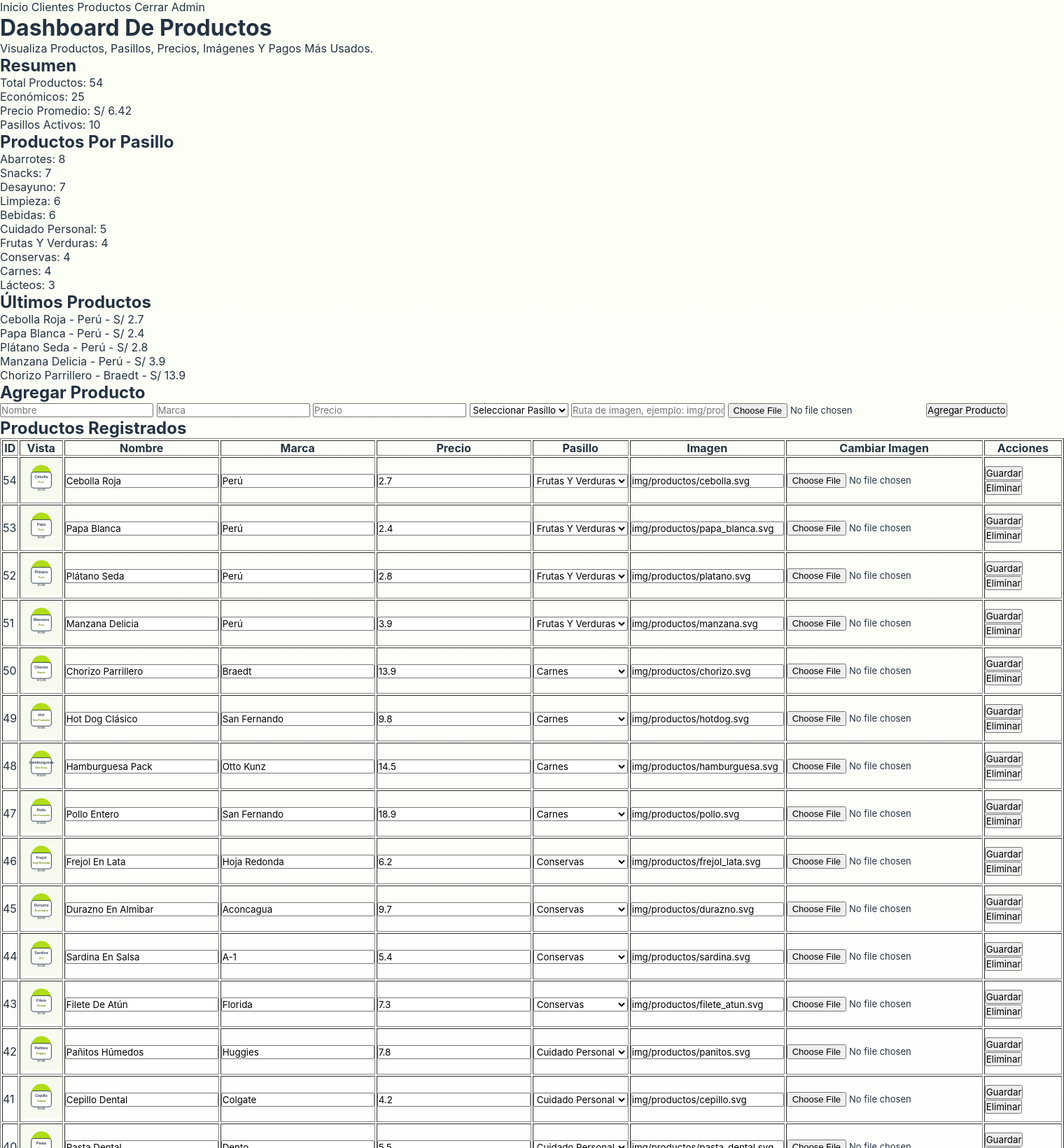
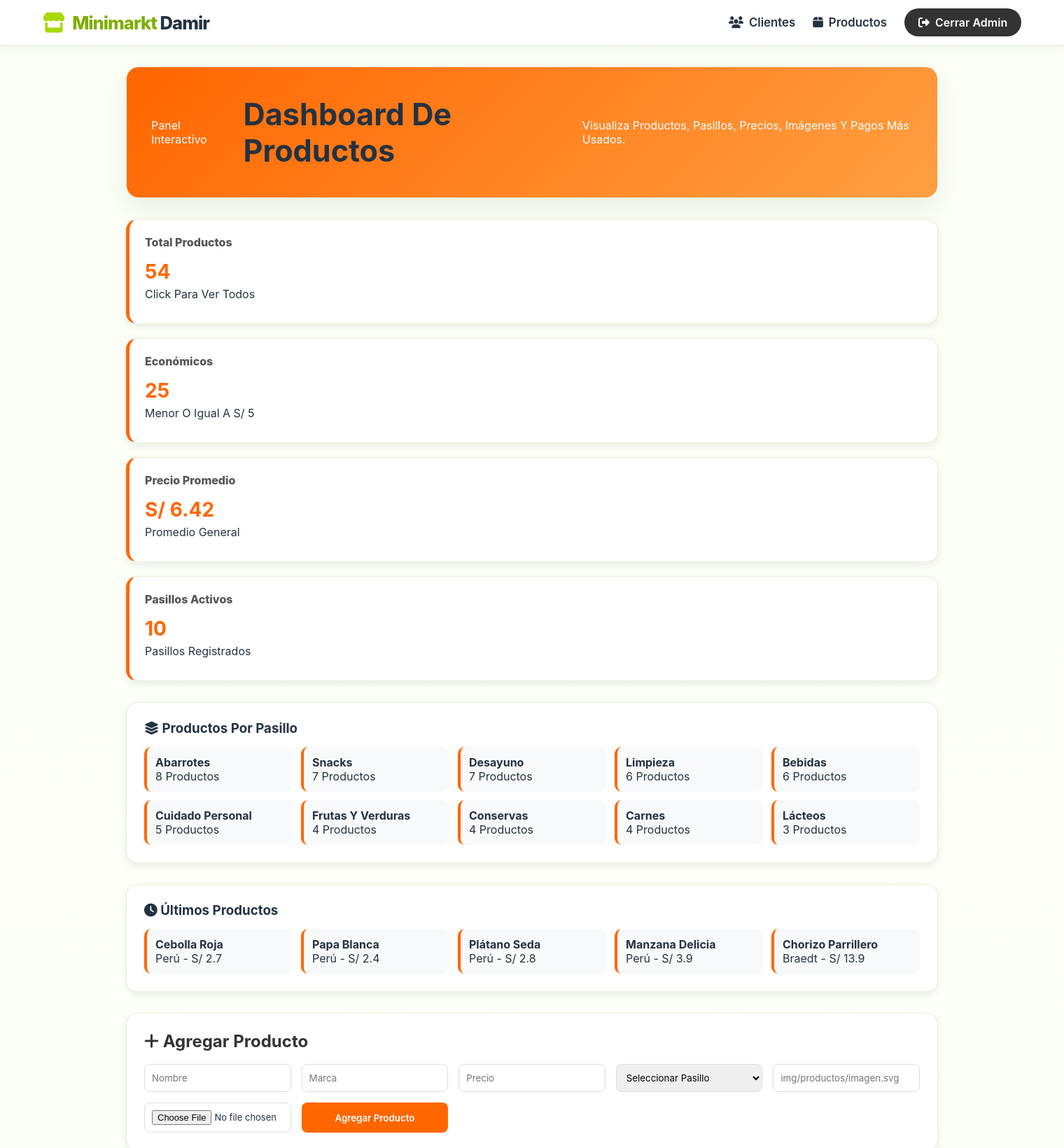
Before and after one commit to damirenerom31-dev/minimarkt_damir_finalversion, a Flask app: page /admin/productos in a window 1520 px wide. Shown: the top 1640 px of the page at 70% size. Run offline with Flask 3, Linux system fonts and the light colour scheme; the visitor is signed in with stand-in values (Sample User, id 1); data comes from the database, SQL or seed files in the repository.

Commit message:
Actualizar admin_productos.html

```diff
--- a/templates/admin_productos.html
+++ b/templates/admin_productos.html
@@ -2,53 +2,242 @@
 <html lang="es">
 <head>
     <meta charset="UTF-8">
-    <title>Admin Productos - Minimarkt Damir</title>
+    <title>Minimarkt Damir</title>
     <link rel="stylesheet" href="{{ url_for('static', filename='style.css') }}">
+    <link rel="stylesheet" href="https://cdnjs.cloudflare.com/ajax/libs/font-awesome/6.5.0/css/all.min.css">
+
+    <style>
+        .hero-admin-dashboard {
+            background: linear-gradient(135deg, #ff6600, #ff9f43);
+            color: white;
+            padding: 35px;
+            border-radius: 18px;
+            margin-bottom: 30px;
+        }
+
+        .dashboard-falabella-grid {
+            display: grid;
+            grid-template-columns: repeat(auto-fit, minmax(210px, 1fr));
+            gap: 20px;
+            margin-bottom: 30px;
+        }
+
+        .metric-card {
+            background: white;
+            border-radius: 16px;
+            padding: 22px;
+            box-shadow: 0 4px 12px rgba(0,0,0,0.08);
+            border-left: 5px solid #ff6600;
+        }
+
+        .metric-card h3 {
+            color: #555;
+            font-size: 16px;
+            margin-bottom: 10px;
+        }
+
+        .metric-card strong {
+            font-size: 28px;
+            color: #ff6600;
+        }
+
+        .panel-admin-seccion {
+            background: white;
+            border-radius: 16px;
+            padding: 25px;
+            margin-bottom: 30px;
+            box-shadow: 0 4px 12px rgba(0,0,0,0.08);
+        }
+
+        .form-admin-grid {
+            display: grid;
+            grid-template-columns: repeat(auto-fit, minmax(180px, 1fr));
+            gap: 15px;
+            margin-top: 15px;
+        }
+
+        .form-admin-grid input,
+        .form-admin-grid select,
+        .tabla-admin input,
+        .tabla-admin select {
+            padding: 10px;
+            border: 1px solid #ddd;
+            border-radius: 8px;
+            width: 100%;
+        }
+
+        .btn-admin {
+            background: #ff6600;
+            color: white;
+            border: none;
+            padding: 10px 16px;
+            border-radius: 8px;
+            cursor: pointer;
+            font-weight: 600;
+        }
+
+        .btn-admin:hover {
+            background: #e85c00;
+        }
+
+        .btn-eliminar {
+            background: #dc3545;
+        }
+
+        .btn-eliminar:hover {
+            background: #b02a37;
+        }
+
+        .tabla-admin {
+            width: 100%;
+            border-collapse: collapse;
+            margin-top: 15px;
+        }
+
+        .tabla-admin th,
+        .tabla-admin td {
+            padding: 12px;
+            border-bottom: 1px solid #eee;
+            text-align: left;
+            vertical-align: middle;
+        }
+
+        .tabla-admin th {
+            background: #ff6600;
+            color: white;
+        }
+
+        .tabla-admin img {
+            width: 55px;
+            height: 55px;
+            object-fit: contain;
+        }
+
+        .mensaje-flash {
+            background: #fff3cd;
+            color: #856404;
+            padding: 12px;
+            border-radius: 8px;
+            margin-bottom: 20px;
+        }
+
+        .lista-admin-simple {
+            display: grid;
+            grid-template-columns: repeat(auto-fit, minmax(180px, 1fr));
+            gap: 12px;
+            margin-top: 15px;
+        }
+
+        .item-admin-simple {
+            background: #f8f9fa;
+            padding: 12px;
+            border-radius: 10px;
+            border-left: 4px solid #ff6600;
+        }
+
+        .acciones-admin {
+            display: flex;
+            gap: 8px;
+            flex-wrap: wrap;
+        }
+
+        @media (max-width: 768px) {
+            .tabla-admin {
+                font-size: 13px;
+            }
+        }
+    </style>
 </head>
+
 <body>
 
-<nav>
-    <a href="{{ url_for('index') }}">Inicio</a>
-    <a href="{{ url_for('admin_clientes') }}">Clientes</a>
-    <a href="{{ url_for('admin_productos') }}">Productos</a>
-    <a href="{{ url_for('admin_logout') }}">Cerrar Admin</a>
+<nav class="barra-navegacion">
+    <div class="bloque-marca">
+        <a href="{{ url_for('index') }}" class="enlace-home">
+            <i class="fa-solid fa-store icono-tienda-logo"></i>
+            <h1 class="logo-texto-principal">Minimarkt <span>Damir</span></h1>
+        </a>
+    </div>
+
+    <ul class="lista-enlaces-navegacion">
+        <li><a href="{{ url_for('admin_clientes') }}" class="enlace-menu"><i class="fa-solid fa-users"></i> Clientes</a></li>
+        <li><a href="{{ url_for('admin_productos') }}" class="enlace-menu"><i class="fa-solid fa-box"></i> Productos</a></li>
+        <li><a href="{{ url_for('admin_logout') }}" class="btn-ingresar-login"><i class="fa-solid fa-right-from-bracket"></i> Cerrar Admin</a></li>
+    </ul>
 </nav>
 
-<h1>Dashboard De Productos</h1>
+<main class="contenedor-tienda">
+
+    <section class="hero-admin-dashboard">
+        <p>Panel Interactivo</p>
+        <h2>Dashboard De Productos</h2>
         <p>Visualiza Productos, Pasillos, Precios, Imágenes Y Pagos Más Usados.</p>
+    </section>
 
     {% with mensajes = get_flashed_messages() %}
         {% if mensajes %}
-        <div class="mensaje">{{ mensajes[0] }}</div>
+            <div class="mensaje-flash">
+                {{ mensajes[0] }}
+            </div>
         {% endif %}
     {% endwith %}
 
-<section>
-    <h2>Resumen</h2>
-    <p>Total Productos: {{ total_productos }}</p>
-    <p>Económicos: {{ productos_economicos }}</p>
-    <p>Precio Promedio: S/ {{ '%.2f'|format(precio_promedio) }}</p>
-    <p>Pasillos Activos: {{ total_pasillos }}</p>
+    <section class="dashboard-falabella-grid">
+        <div class="metric-card">
+            <h3>Total Productos</h3>
+            <strong>{{ total_productos }}</strong>
+            <p>Click Para Ver Todos</p>
+        </div>
+
+        <div class="metric-card">
+            <h3>Económicos</h3>
+            <strong>{{ productos_economicos }}</strong>
+            <p>Menor O Igual A S/ 5</p>
+        </div>
+
+        <div class="metric-card">
+            <h3>Precio Promedio</h3>
+            <strong>S/ {{ '%.2f'|format(precio_promedio) }}</strong>
+            <p>Promedio General</p>
+        </div>
+
+        <div class="metric-card">
+            <h3>Pasillos Activos</h3>
+            <strong>{{ total_pasillos }}</strong>
+            <p>Pasillos Registrados</p>
+        </div>
     </section>
 
-<section>
-    <h2>Productos Por Pasillo</h2>
+    <section class="panel-admin-seccion">
+        <h3><i class="fa-solid fa-layer-group"></i> Productos Por Pasillo</h3>
+
+        <div class="lista-admin-simple">
             {% for item in productos_por_pasillo %}
-        <p>{{ item.Pasillo }}: {{ item.Total }}</p>
+                <div class="item-admin-simple">
+                    <strong>{{ item.Pasillo }}</strong>
+                    <p>{{ item.Total }} Productos</p>
+                </div>
             {% endfor %}
+        </div>
     </section>
 
-<section>
-    <h2>Últimos Productos</h2>
+    <section class="panel-admin-seccion">
+        <h3><i class="fa-solid fa-clock"></i> Últimos Productos</h3>
+
+        <div class="lista-admin-simple">
             {% for producto in ultimos_productos %}
-        <p>{{ producto.Nombre }} - {{ producto.Marca }} - S/ {{ producto.Precio }}</p>
+                <div class="item-admin-simple">
+                    <strong>{{ producto.Nombre }}</strong>
+                    <p>{{ producto.Marca }} - S/ {{ producto.Precio }}</p>
+                </div>
             {% endfor %}
+        </div>
     </section>
 
-<section>
-    <h2>Agregar Producto</h2>
+    <section class="panel-admin-seccion">
+        <h2><i class="fa-solid fa-plus"></i> Agregar Producto</h2>
 
-    <form action="{{ url_for('admin_productos') }}" method="POST" enctype="multipart/form-data">
+        <form action="{{ url_for('admin_productos') }}" method="POST" enctype="multipart/form-data" class="form-admin-grid">
             <input type="text" name="nombre" placeholder="Nombre" required>
             <input type="text" name="marca" placeholder="Marca" required>
             <input type="number" step="0.01" name="precio" placeholder="Precio" required>
@@ -67,17 +256,17 @@
                 <option value="Frutas Y Verduras">Frutas Y Verduras</option>
             </select>
 
-        <input type="text" name="imagen" placeholder="Ruta de imagen, ejemplo: img/productos/arroz.svg">
+            <input type="text" name="imagen" placeholder="img/productos/imagen.svg">
             <input type="file" name="imagen_archivo" accept="image/*">
 
-        <button type="submit">Agregar Producto</button>
+            <button type="submit" class="btn-admin">Agregar Producto</button>
         </form>
     </section>
 
-<section>
-    <h2>Productos Registrados</h2>
+    <section class="panel-admin-seccion">
+        <h2><i class="fa-solid fa-boxes-stacked"></i> Productos Registrados</h2>
 
-    <table border="1">
+        <table class="tabla-admin">
             <thead>
                 <tr>
                     <th>ID</th>
@@ -99,7 +288,7 @@
 
                     <td>
                         {% if producto.Imagen %}
-                        <img src="{{ url_for('static', filename=producto.Imagen) }}" width="60">
+                            <img src="{{ url_for('static', filename=producto.Imagen) }}" alt="{{ producto.Nombre }}">
                         {% endif %}
                     </td>
 
@@ -141,11 +330,15 @@
                     </td>
 
                     <td>
-                    <button form="editar-producto-{{ producto.IdProducto }}" type="submit">Guardar</button>
+                        <div class="acciones-admin">
+                            <button form="editar-producto-{{ producto.IdProducto }}" type="submit" class="btn-admin">
+                                Guardar
+                            </button>
 
-                    <form action="{{ url_for('admin_eliminar_producto', id_producto=producto.IdProducto) }}" method="POST" style="display:inline;">
-                        <button type="submit">Eliminar</button>
+                            <form action="{{ url_for('admin_eliminar_producto', id_producto=producto.IdProducto) }}" method="POST">
+                                <button type="submit" class="btn-admin btn-eliminar">Eliminar</button>
                             </form>
+                        </div>
                     </td>
                 </tr>
                 {% endfor %}
@@ -153,6 +346,8 @@
         </table>
     </section>
 
+</main>
+
 <footer>
     <p>© 2026 Minimarkt Damir. Todos Los Derechos Reservados.</p>
 </footer>
```
Lines whose indentation alone changed are shown as unchanged.
